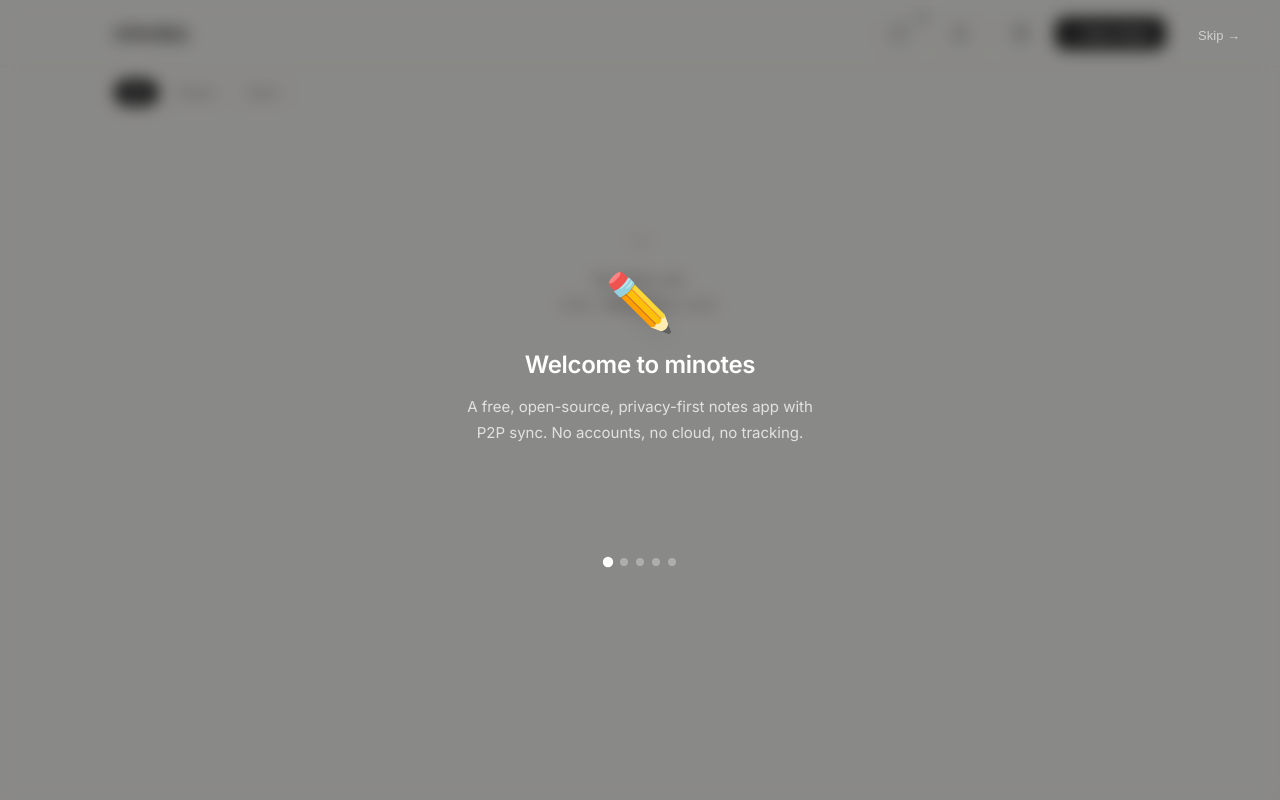
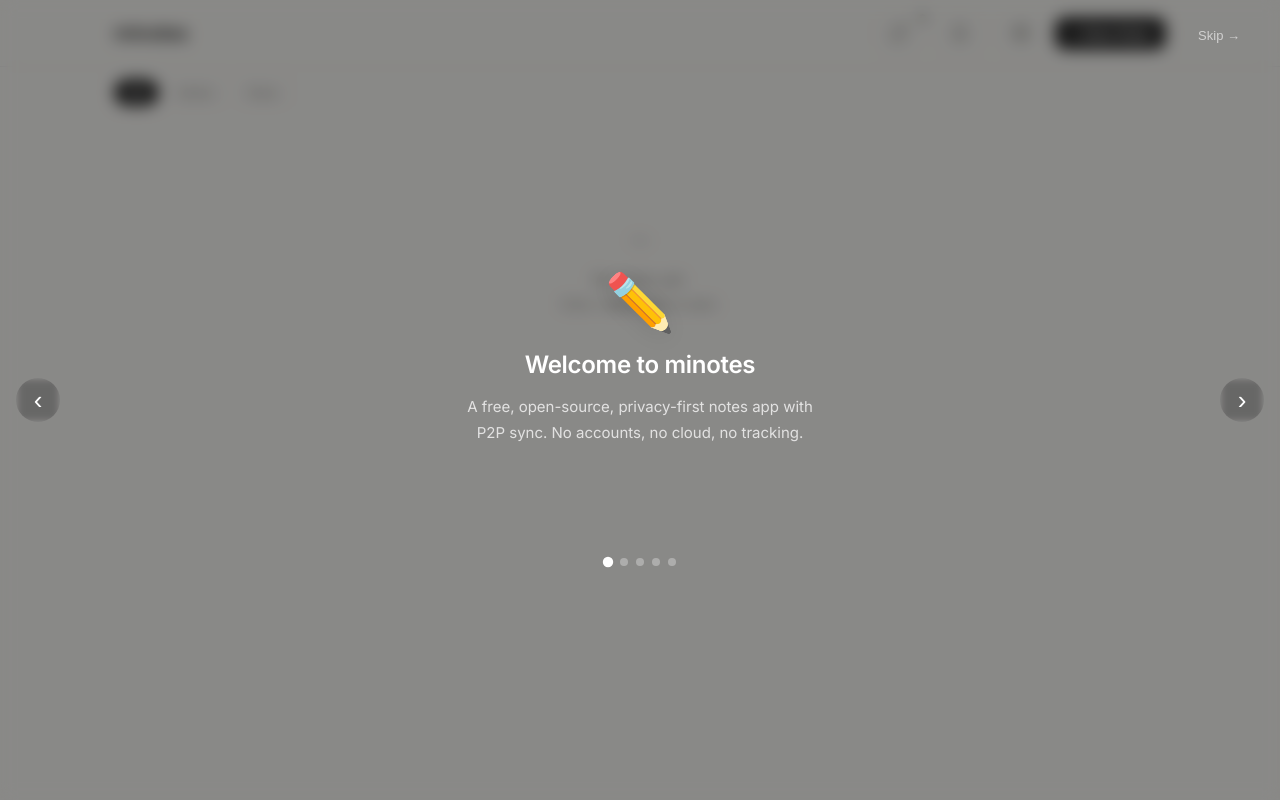
Before and after one commit to Levi-Smokrovic/minotes, a Flask app: page / in a window 1280 px wide. Run offline with Flask 3, Linux system fonts and the light colour scheme; some libraries are stand-ins or nearby versions.

Commit message:
feat: add prev/next nav arrows to slideshow

```diff
--- a/docs/index.html
+++ b/docs/index.html
@@ -205,6 +205,8 @@
   <!-- ─── Intro Slideshow ─── -->
   <div class="intro-slideshow" id="introSlideshow">
     <button class="intro-skip" id="introSkip">Skip →</button>
+    <button class="slide-nav slide-nav-prev" id="slidePrev">‹</button>
+    <button class="slide-nav slide-nav-next" id="slideNext">›</button>
     <div class="slides">
       <div class="slide active" data-index="0">
         <div class="slide-icon">✏️</div>
--- a/static/css/style.css
+++ b/static/css/style.css
@@ -1216,6 +1216,36 @@
   background: rgba(255,255,255,.1);
 }
 
+/* Slide nav arrows */
+.slide-nav {
+  position: absolute;
+  top: 50%;
+  transform: translateY(-50%);
+  z-index: 10;
+  width: 44px;
+  height: 44px;
+  border-radius: 50%;
+  border: none;
+  background: rgba(255,255,255,.15);
+  color: #fff;
+  font-size: 26px;
+  font-weight: 300;
+  cursor: pointer;
+  display: flex;
+  align-items: center;
+  justify-content: center;
+  transition: all var(--transition);
+  backdrop-filter: blur(4px);
+  -webkit-backdrop-filter: blur(4px);
+  line-height: 1;
+}
+.slide-nav:hover {
+  background: rgba(255,255,255,.3);
+  transform: translateY(-50%) scale(1.1);
+}
+.slide-nav-prev { left: 16px; }
+.slide-nav-next { right: 16px; }
+
 .slides {
   position: relative;
   width: 100%;
--- a/static/js/app.js
+++ b/static/js/app.js
@@ -952,6 +952,10 @@
   goToSlide((slideIndex + 1) % TOTAL_SLIDES);
 }
 
+function prevSlide() {
+  goToSlide((slideIndex - 1 + TOTAL_SLIDES) % TOTAL_SLIDES);
+}
+
 function startSlideTimer() {
   if (slideInterval) clearInterval(slideInterval);
   slideInterval = setInterval(nextSlide, SLIDE_DELAY);
@@ -964,6 +968,18 @@
     goToSlide(parseInt(dot.dataset.index));
     startSlideTimer();
   });
+});
+
+// Nav arrows
+$('#slideNext').addEventListener('click', () => {
+  clearInterval(slideInterval);
+  nextSlide();
+  startSlideTimer();
+});
+$('#slidePrev').addEventListener('click', () => {
+  clearInterval(slideInterval);
+  prevSlide();
+  startSlideTimer();
 });
 
 introDismiss.addEventListener('click', () => {
--- a/templates/index.html
+++ b/templates/index.html
@@ -203,6 +203,8 @@
   <!-- ─── Intro Slideshow ─── -->
   <div class="intro-slideshow" id="introSlideshow">
     <button class="intro-skip" id="introSkip">Skip →</button>
+    <button class="slide-nav slide-nav-prev" id="slidePrev">‹</button>
+    <button class="slide-nav slide-nav-next" id="slideNext">›</button>
     <div class="slides">
       <div class="slide active" data-index="0">
         <div class="slide-icon">✏️</div>
```
Also changed, not shown: docs/css/style.css (+30 -0 lines), docs/js/app.js (+16 -0 lines).
